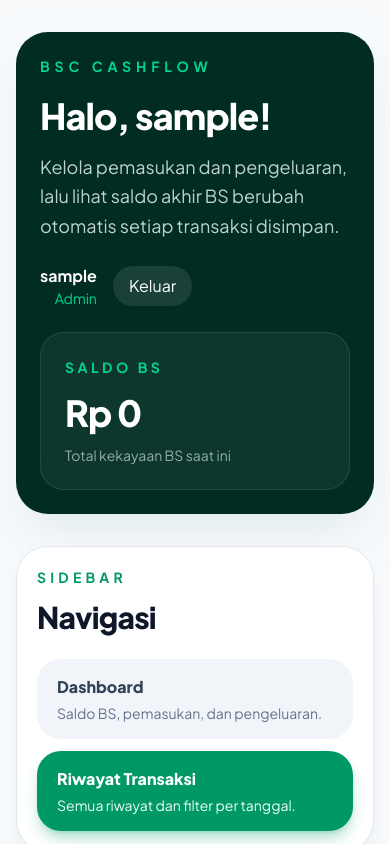
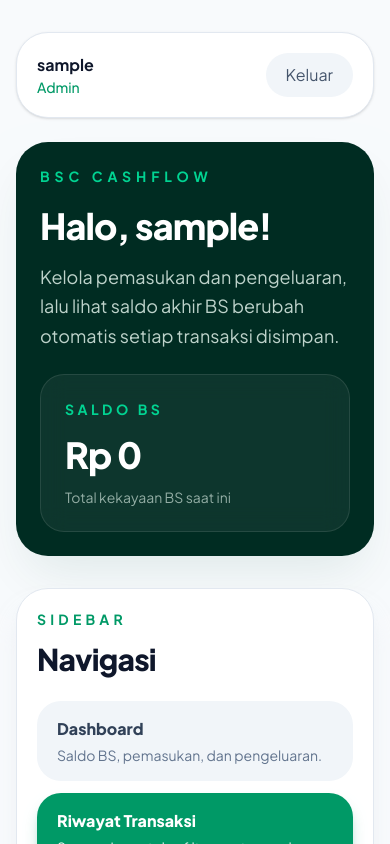
Before and after one commit to MakdumIbrohim/bs-cashflow, a Next.js app: page /history in a window 390 px wide. Shown: the top 844 px of the page. Built offline with nearby package versions, Linux system fonts and the light colour scheme; no server answers; sample sign-in values are in the browser's storage.

Commit message:
feat: add responsive user profile and logout button for mobile view in Header component

```diff
--- a/app/components/Header.tsx
+++ b/app/components/Header.tsx
@@ -13,6 +13,22 @@ export function Header() {
   }
 
   return (
+    <>
+      <div className="sm:hidden mb-6 flex items-center justify-between rounded-[2rem] border border-slate-200 bg-white p-5 shadow-sm">
+        {user && (
+          <div>
+            <p className="font-bold text-slate-900">{user.nama_lengkap || user.username}</p>
+            <p className="text-sm font-medium text-emerald-600 capitalize">{user.role}</p>
+          </div>
+        )}
+        <button
+          onClick={logout}
+          className="rounded-full bg-slate-100 px-5 py-2.5 text-sm font-black text-slate-600 transition-colors hover:bg-slate-200"
+        >
+          Keluar
+        </button>
+      </div>
+
       <header className="overflow-hidden rounded-[2rem] bg-emerald-950 text-white shadow-2xl shadow-emerald-900/10 mb-8">
         <div className="flex flex-col sm:flex-row sm:items-start justify-between p-6 sm:p-8 lg:p-10 pb-0 sm:pb-0 lg:pb-0">
           <div>
@@ -26,7 +42,7 @@ export function Header() {
               Kelola pemasukan dan pengeluaran, lalu lihat saldo akhir BS berubah otomatis setiap transaksi disimpan.
             </p>
           </div>
-        <div className="mt-6 sm:mt-0 flex gap-4 items-center self-start">
+          <div className="hidden sm:flex gap-4 items-center self-start">
             {user && (
               <div className="text-right">
                 <p className="font-bold">{user.nama_lengkap || user.username}</p>
@@ -53,5 +69,6 @@ export function Header() {
           </div>
         </div>
       </header>
+    </>
   );
 }
```
Lines whose indentation alone changed are shown as unchanged.
